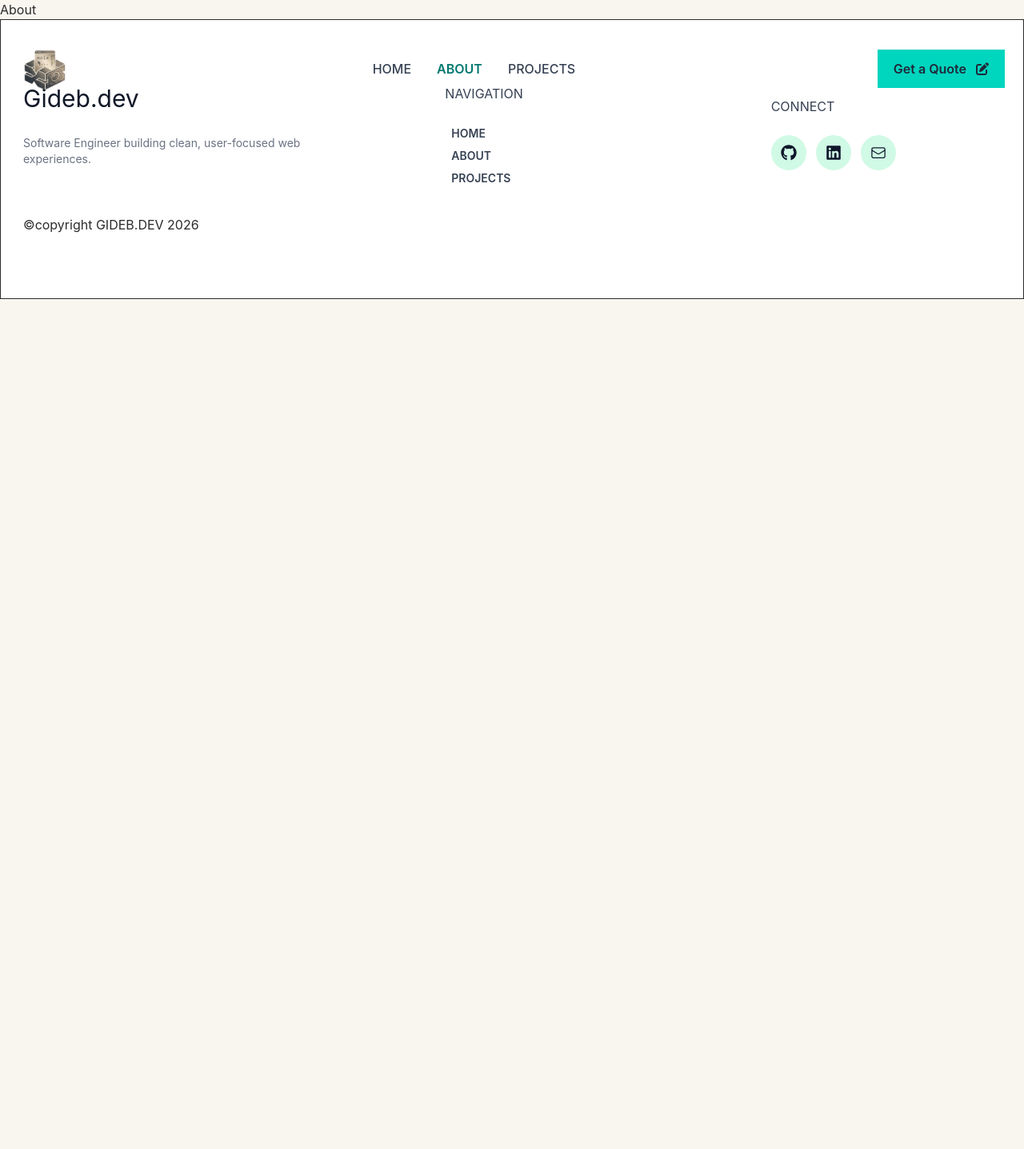
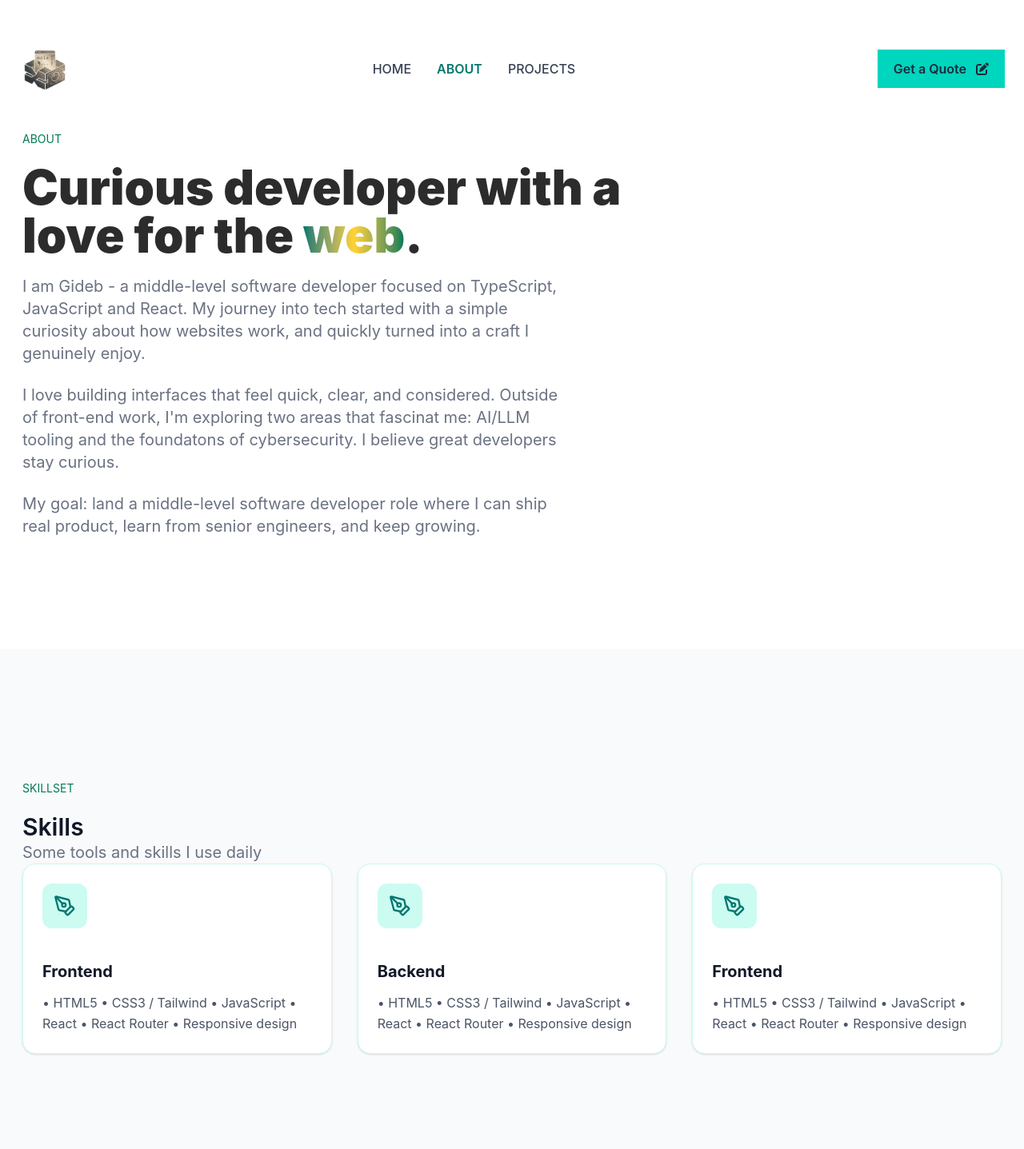
Before and after one commit to Gideb/Personal-Portfolio, a React (Vite) app: page /about in a window 1280 px wide. Shown: the top 1437 px of the page at 80% size. Before the commit the page ends 800 px from the top, so only its background shows below. Built offline with nearby package versions, Linux system fonts and the light colour scheme.

Commit message:
couple additions

```diff
--- a/src/components/Props/Subheading.jsx
+++ b/src/components/Props/Subheading.jsx
@@ -3,7 +3,7 @@ import React from "react";
 const Subheading = ({ description, isLight, leftAlign }) => {
   return (
     <div
-      className={`max-w-2xl ${!leftAlign ? "mx-auto": ""} lg:text-xl md:text-lg text-md ${isLight ? "text-gray-100" : "text-gray-500"} `}
+      className={`max-w-2xl ${!leftAlign ? "mx-auto": ""} text-leading lg:text-xl md:text-lg text-md ${isLight ? "text-gray-100" : "text-gray-500"} `}
     >
       {description}
     </div>
--- /dev/null
+++ b/src/components/sections/aboutpage/AboutMe.jsx
@@ -0,0 +1,40 @@
+import React from "react";
+import { HiOutlineSparkles } from "react-icons/hi";
+import Subheading from "../../Props/Subheading";
+import Topic from "../../Props/Topic";
+
+const AboutMe = () => {
+  return (
+    <section className="bg-white py-20 w-full">
+      <div className="max-w-7xl mx-auto z-10 mt-10 px-4 lg:px-7 py-10 items-center my-5 space-y-10 ">
+        <div className="space-y-5 ">
+          <Topic topic="About" />
+
+          <h2 className="max-w-3xl text-4xl md:text-5xl lg:text-6xl font-black leading-none ">
+            Curious developer with a love for the {""}
+            <span className="bg-clip-text text-transparent bg-linear-to-r from-teal-700 via-amber-300 to-emerald-700">
+              web
+            </span>.
+          </h2>
+
+          <div className="space-y-6">
+            <Subheading
+              leftAlign
+              description="I am Gideb - a middle-level software developer focused on TypeScript, JavaScript and React. My journey into tech started with a simple curiosity about how websites work, and quickly turned into a craft I genuinely enjoy."
+            />
+            <Subheading
+              leftAlign
+              description="I love building interfaces that feel quick, clear, and considered. Outside of front-end work, I'm exploring two areas that fascinat me: AI/LLM tooling and the foundatons of cybersecurity. I believe great developers stay curious."
+            />
+            <Subheading
+              leftAlign
+              description="My goal: land a middle-level software developer role where I can ship real product, learn from senior engineers, and keep growing."
+            />
+          </div>
+        </div>
+      </div>
+    </section>
+  );
+};
+
+export default AboutMe;
--- /dev/null
+++ b/src/components/sections/aboutpage/SkillJourney.jsx
@@ -0,0 +1,78 @@
+import React from "react";
+import Topic from "../../Props/Topic";
+import Heading from "../../Props/Heading";
+import Subheading from "../../Props/Subheading";
+import Card from "../../ui/Card";
+import { LuPenTool } from "react-icons/lu";
+
+const SkillJourney = () => {
+  const skillSet = [
+    {
+      title: "Frontend",
+      icon: LuPenTool,
+      tools: [
+        "HTML5",
+        "CSS3 / Tailwind",
+        "JavaScript",
+        "React",
+        "React Router",
+        "Responsive design",
+      ],
+    },
+    {
+      title: "Backend",
+      icon: LuPenTool,
+      tools: [
+        "HTML5",
+        "CSS3 / Tailwind",
+        "JavaScript",
+        "React",
+        "React Router",
+        "Responsive design",
+      ],
+    },
+    {
+      title: "Frontend",
+      icon: LuPenTool,
+      tools: [
+        "HTML5",
+        "CSS3 / Tailwind",
+        "JavaScript",
+        "React",
+        "React Router",
+        "Responsive design",
+      ],
+    },
+  ];
+
+  return (
+    <section className="bg-gray-50 py-20">
+      <div className="max-w-7xl mx-auto py-10 mt-10 px-4 lg:px-7">
+        <div className="">
+          <Topic topic="Skillset" />
+
+          <Heading leftAlign title="Skills" />
+
+          <Subheading
+            leftAlign
+            description="Some tools and skills I use daily"
+          />
+
+          <div className="grid grid-cols-1 md:grid-cols-2 lg:grid-cols-3 gap-8">
+            {skillSet.map((skill, index) => (
+              <Card
+                key={index}
+                title={skill.title}
+                icon={skill.icon}
+                description={skill.tools.map((tool) => `• ${tool}`).join(" \n")}
+                color="teal"
+              />
+            ))}
+          </div>
+        </div>
+      </div>
+    </section>
+  );
+};
+
+export default SkillJourney;
--- a/src/components/sections/homepage/SkillsPreview.jsx
+++ b/src/components/sections/homepage/SkillsPreview.jsx
@@ -49,7 +49,7 @@ const SkillsPreview = () => {
           <Subheading leftAlign description="Tools I work with daily" />
         </div>
 
-        <div className="grid md:grid-cols-2 lg:grid-cols-3 gap-8">
+        <div className="grid grid-cols-1 md:grid-cols-2 lg:grid-cols-3 gap-8">
           {skills.map((skill, index) => (
             <Card
               key={index}
--- a/src/pages/About.jsx
+++ b/src/pages/About.jsx
@@ -1,8 +1,13 @@
 import React from 'react'
+import AboutMe from '../components/sections/aboutpage/AboutMe';
+import SkillJourney from '../components/sections/aboutpage/SkillJourney';
 
 const About = () => {
   return (
-    <div>About</div>
+    <div>
+      <AboutMe />
+      <SkillJourney />
+    </div>
   )
 }
 
```
